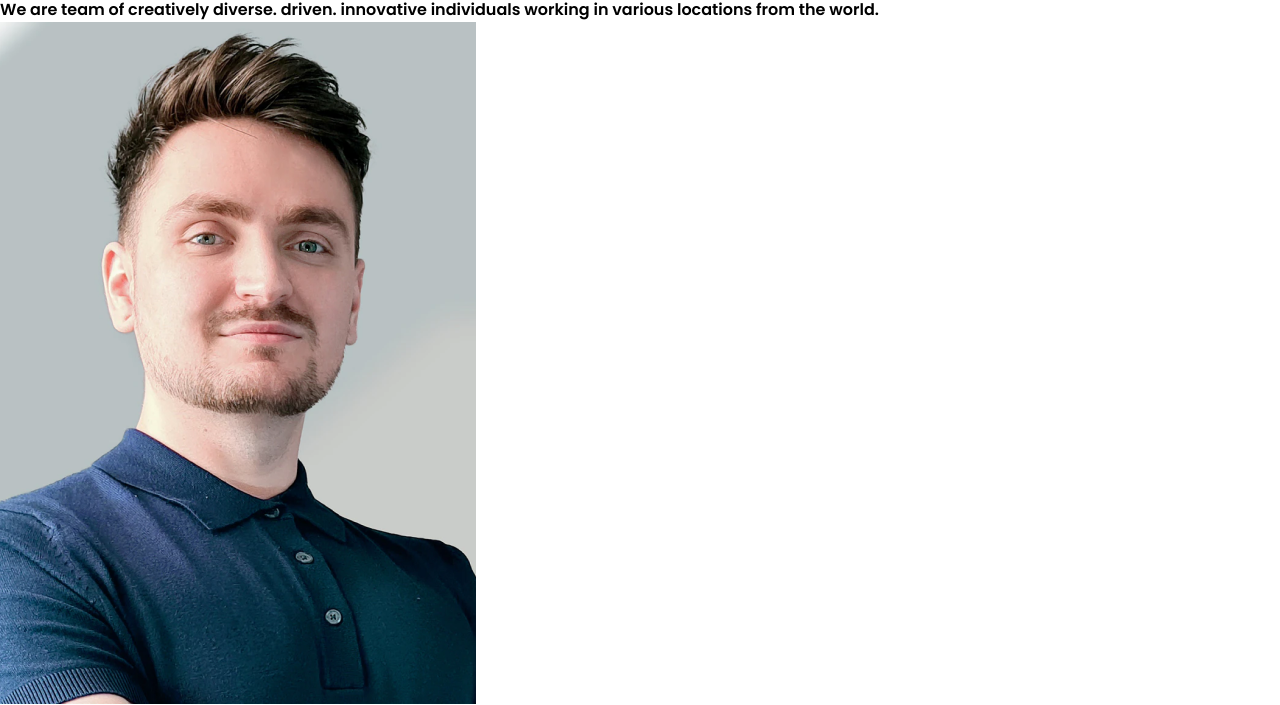
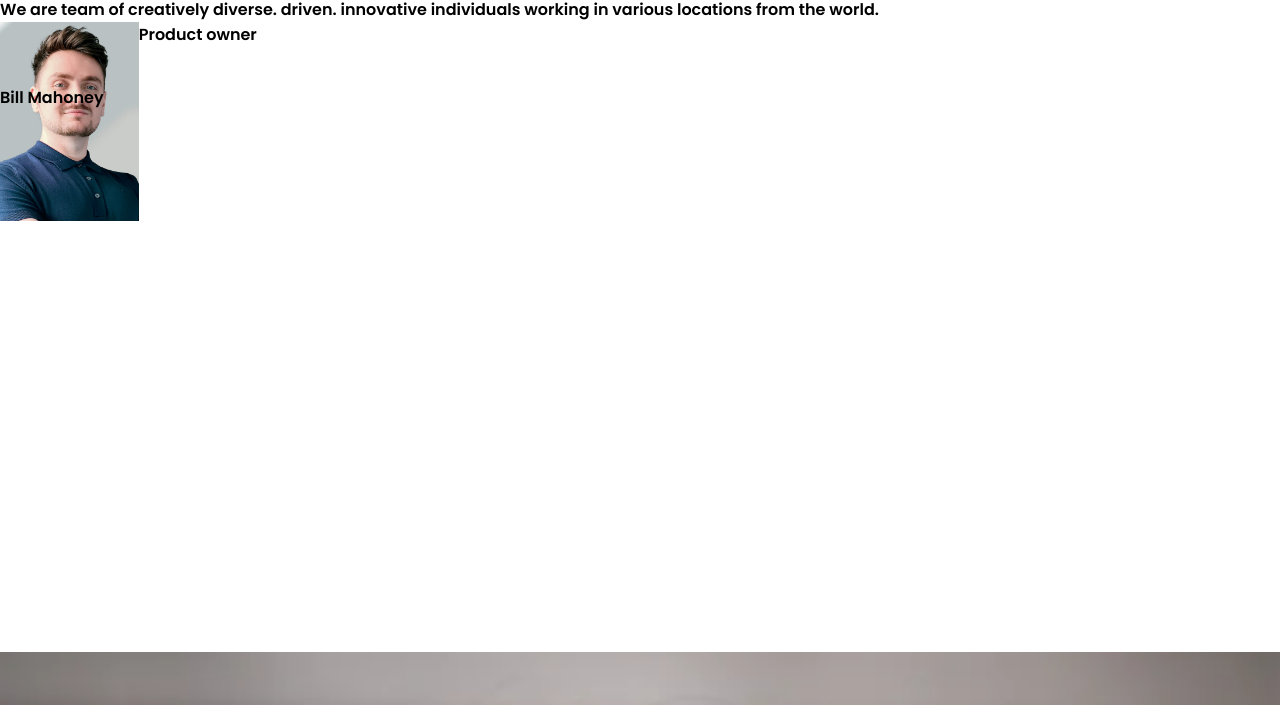
Before and after one commit to Jasmine582/team_page, a plain HTML site: page index.html in a window 1280 px wide. Shown: the part 85-790 px from the top of the page. Drawn offline with Linux system fonts and the light colour scheme.

Commit message:
Added styles

```diff
--- a/css/sass/main.scss
+++ b/css/sass/main.scss
@@ -2,9 +2,9 @@
 margin: 0;
 padding: 0;
 }
-// img {
-//     width: 100%;
-// }
+img {
+    width: 100%;
+}
 figure {
     margin: 0;
 }
@@ -18,3 +18,12 @@ h2,
 p {
     font-family: 'Poppins', sans-serif;
 }
+.card1 {
+
+    display:grid;
+    grid-template-columns: repeat(2, 138.71px);
+    grid-template-rows: repeat(10, 63px);
+
+
+
+}
```
Also changed, not shown: css/main.css, css/sass/__media.scss (added).
